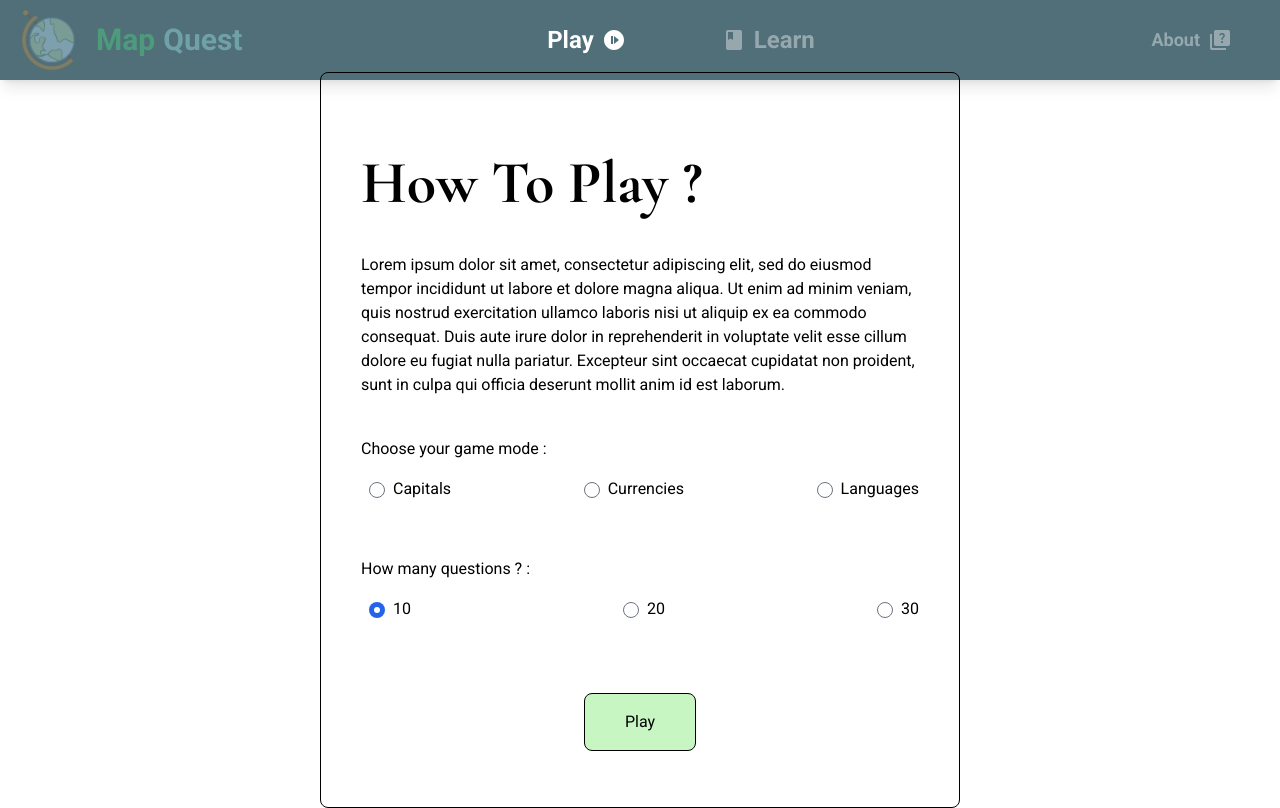
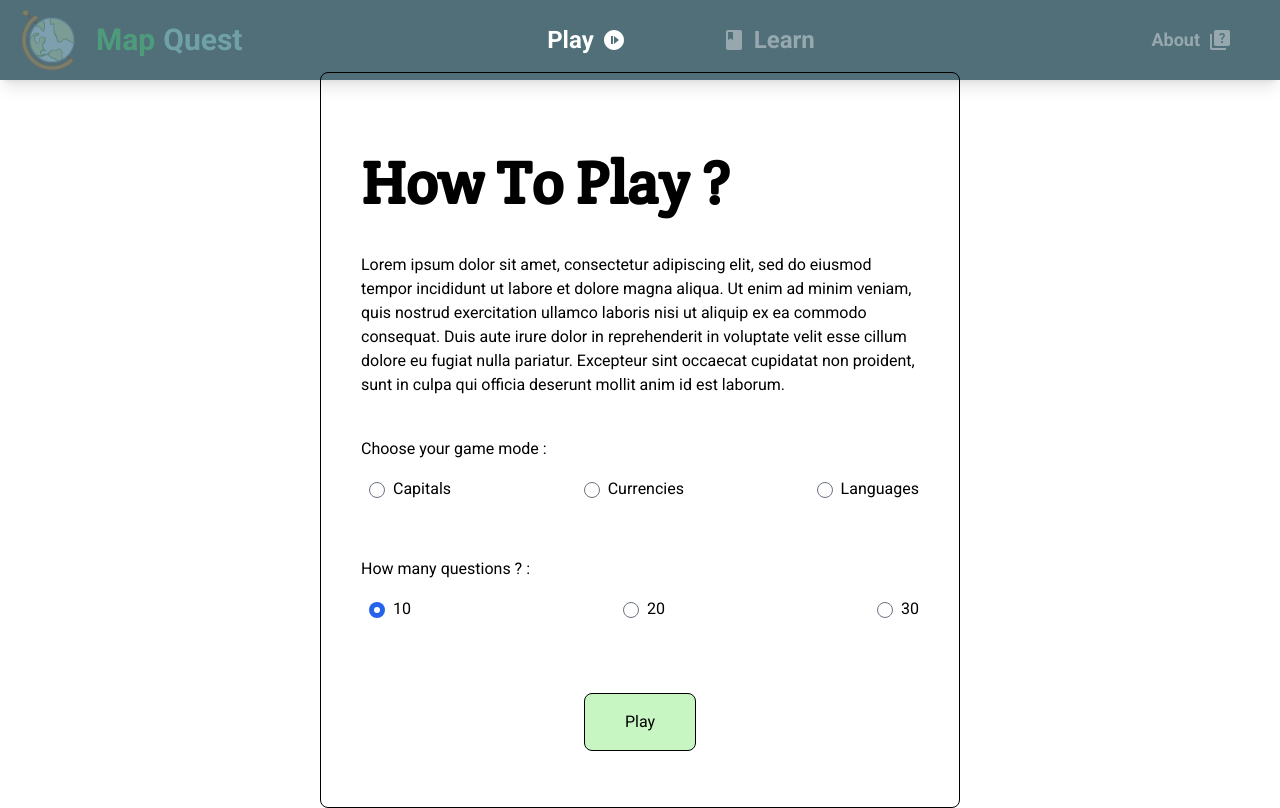
Before and after one commit to WildCodeSchool/2022-09-Orleans-CDA-Projet-Frontend-MANC, a React (Vite) app: page /2022-09-Orleans-CDA-Projet-Frontend-MANC/play in a window 1280 px wide. Built offline with nearby package versions, Linux system fonts and the light colour scheme.

Commit message:
Title font change

```diff
--- a/src/App.css
+++ b/src/App.css
@@ -1,9 +1,10 @@
 @import url("https://fonts.googleapis.com/css2?family=Cormorant+Garamond:wght@700&family=Roboto:ital,wght@0,100;0,300;0,400;0,500;0,700;0,900;1,100;1,300;1,400;1,500;1,700;1,900&display=swap");
+@import url("https://fonts.googleapis.com/css2?family=Crete+Round&display=swap");
 h1,
 h2,
 h3,
 h4 {
-  font-family: "Cormorant Garamond", serif;
+  font-family: "Crete round", sans-serif;
 }
 
 body {
```
